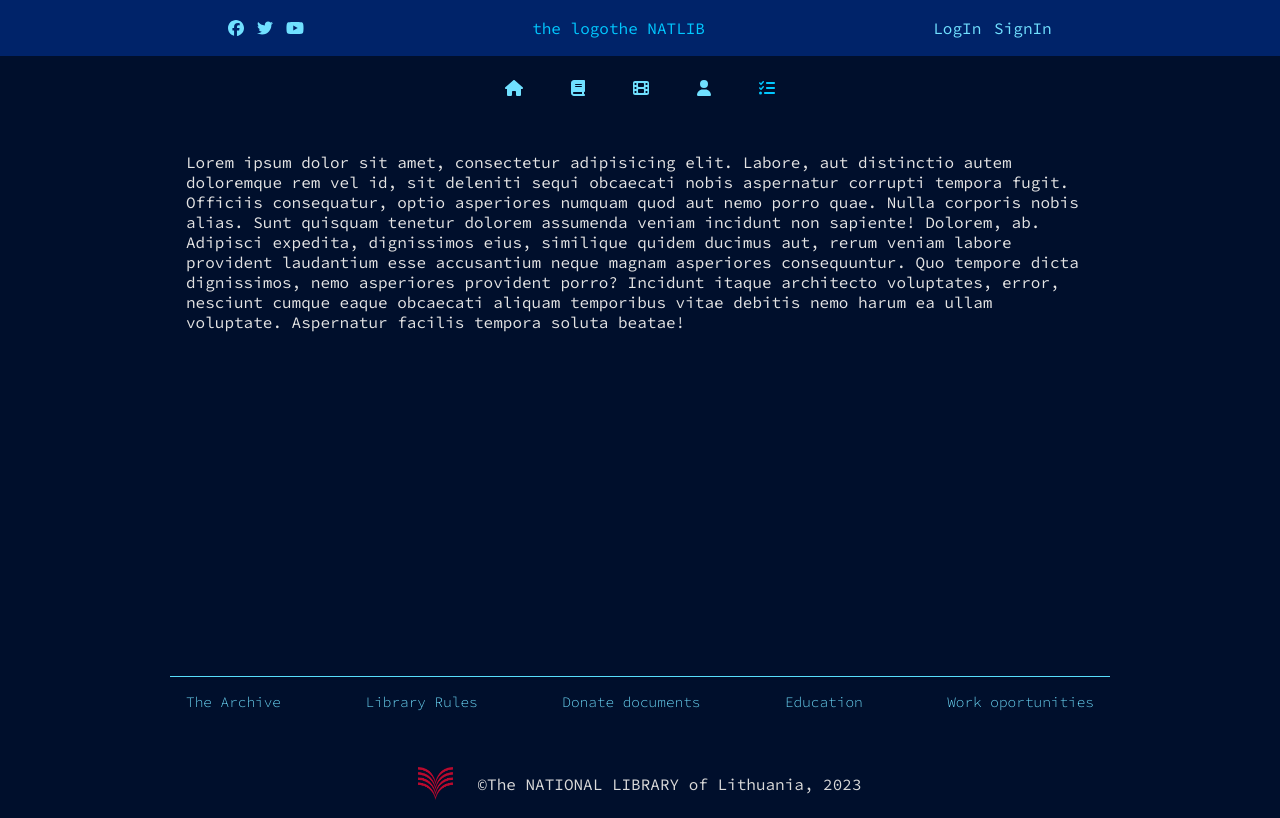
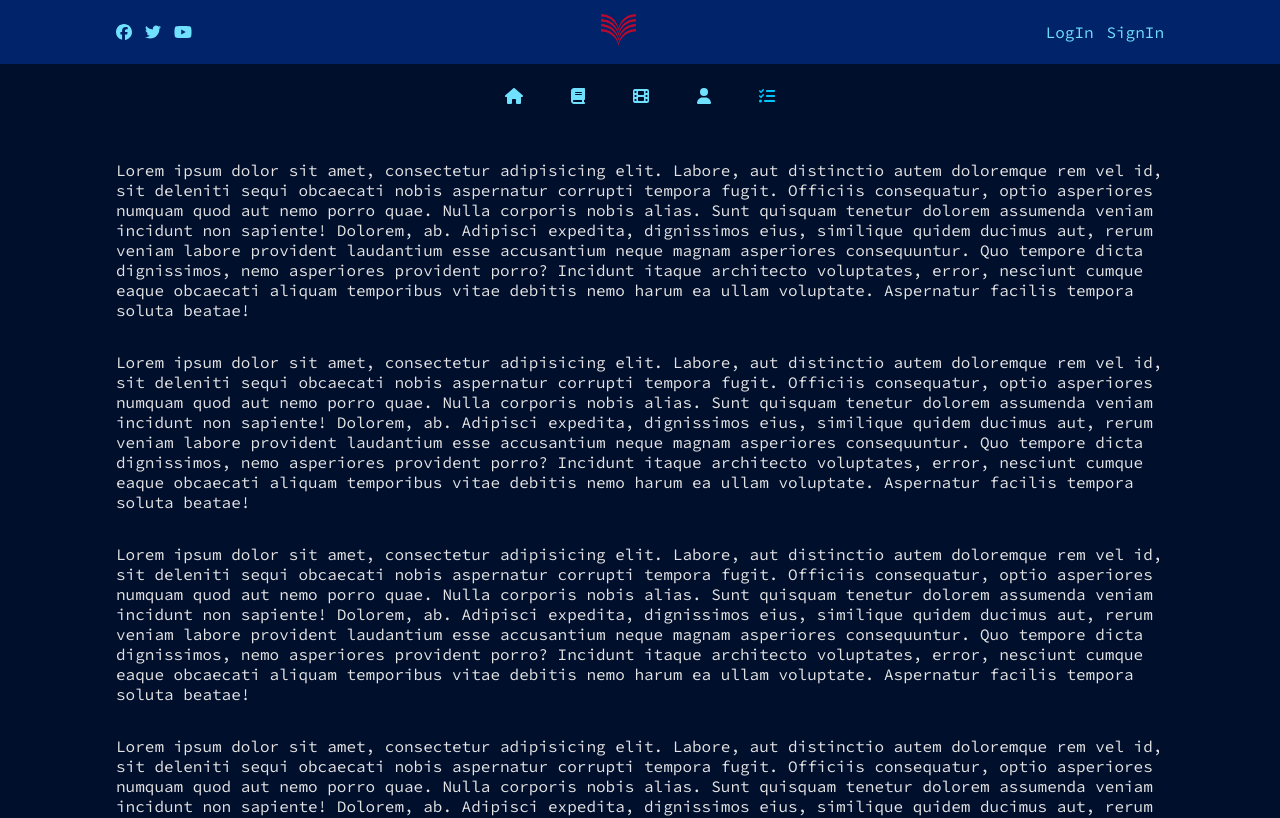
Before and after one commit to IvanSanczewski/sprint9, a Vue app: page / in a window 1280 px wide. Shown: the top 818 px of the page. Built offline with nearby package versions, Linux system fonts and the light colour scheme; no server answers; the database is empty.

Commit message:
Fixed sticky menu width. MAKE IT STICKY

```diff
--- a/src/App.vue
+++ b/src/App.vue
@@ -6,6 +6,7 @@
 
         <div class="sitcky-menu">
           <!-- SOCIAL ICONS -->
+          <div class="sitcky-menu-content">
             <div class="social-icons">
               <a href="#" class="social-fb"><font-awesome-icon :icon="['fab', 'facebook']" /></a>
               <a href="#" class="social-tw"><font-awesome-icon :icon="['fab', 'twitter']" /></a>
@@ -13,24 +14,22 @@
             </div>
             <!-- NATLIB -->
             <div class="natlib">
-            <span class="title">the logo</span>
-            <span class="title">the NATLIB</span>
+              <img src="@/assets/img/NATLIB_logo.png" alt="the natlib logo" style="width: 35px">
             </div>
             <!-- USER -->
             <div class="user-actions">
               <div class="user-log">
                 <!-- <span class="user-action">LogIn</span> -->
                 <!-- <div v-show="!storeGetUser.isLogged" @click="storeGetUser.getRegisteredUser" class="user-action">LogIn</div> --> <!-- DELETE?? -->
-
                 <a href="#" v-show="!storeGetUser.isLogged" @click="storeGetUser.toggleDisplayLogIn" class="user-action">LogIn</a>
                 <a href="#" v-show="storeGetUser.isLogged" @click="storeGetUser.logOutUser" class="user-action">LogOut</a>
                 <LogIn v-if="storeGetUser.displayLogIn"/>
                 <!-- <div v-show="storeGetUser.isLogged" > User: {{ storeGetUser.user.firstName }} {{ storeGetUser.user.lastName }}</div> -->
               </div>
-
               <div class="user-sign">
                 <a href="#" @click="storeGetUser.toggleDisplaySignIn" class="user-action">SignIn</a>
                 <SignIn v-if="storeGetUser.displaySignIn"/>
+              </div>
             </div>
           </div>
         </div>
--- a/src/assets/footer.css
+++ b/src/assets/footer.css
@@ -1,6 +1,6 @@
 .footer-container {
-    max-width: 940px;
-    margin: 2em auto 0 auto;
+    max-width: 1080px;
+    margin: 2em auto;
 
 
     color: rgb(218 218 218);
--- a/src/assets/header.css
+++ b/src/assets/header.css
@@ -1,26 +1,39 @@
 header {
     color: rgb(0, 200, 255);
+    position: relative;
 }
 
 .container-header {
     display: flex;
-    flex-flow: column wrap;
+    flex-flow: column nowrap;
 }
 
 .sitcky-menu {
-    width: 100vw;
-    height: 2.5em;
-
-    padding: .5em 0;
+    height: 4em;
 
     background-color: rgb(0, 35, 105);
 
     display: flex;
     flex-flow: row wrap;
-    justify-content: space-evenly;
+    justify-content: center;
     align-items: center;
+}
 
-    position: relative;
+.sitcky-menu-content {
+    max-width: 1048px;
+    margin: 0 auto;
+    padding: 0 1em;
+
+    display: flex;
+    flex-flow: row nowrap;
+    justify-content: space-between;
+    align-items: center;
+    flex: 1;
+}
+
+.natlib {
+    flex: 1;
+    text-align: center;
 }
 
 .active-user{
@@ -28,9 +41,6 @@ header {
 
     top: 2.9em;
     right: 1em;
-
-    /* margin-right: 1em; */
-
 
     /* text-align: end; */
     font-weight: 300;
--- a/src/assets/home.css
+++ b/src/assets/home.css
@@ -2,3 +2,7 @@
     padding: 0 1em;
     margin: 2em 0;
 }
+
+.welcome>p {
+    margin: 2em 0;
+}
--- a/src/assets/main.css
+++ b/src/assets/main.css
@@ -24,10 +24,9 @@
   grid-template-rows: auto 1fr auto;
 }
 
-.layout-container {
-  /* box-sizing: border-box; */
-
-}
+/* .layout-container {
+ box-sizing: border-box;
+} */
 
 body {
   margin: 0 auto;
@@ -41,7 +40,7 @@ body {
 }
 
 main {
-  max-width: 940px;
+  max-width: 1080px;
   margin: 0 auto;
 }
 
--- a/src/pages/Home.vue
+++ b/src/pages/Home.vue
@@ -1,6 +1,12 @@
 <template>
   <div class="home-container">
     <div class="welcome">
+      <p>Lorem ipsum dolor sit amet, consectetur adipisicing elit. Labore, aut distinctio autem doloremque rem vel id, sit deleniti sequi obcaecati nobis aspernatur corrupti tempora fugit. Officiis consequatur, optio asperiores numquam quod aut nemo porro quae. Nulla corporis nobis alias. Sunt quisquam tenetur dolorem assumenda veniam incidunt non sapiente! Dolorem, ab. Adipisci expedita, dignissimos eius, similique quidem ducimus aut, rerum veniam labore provident laudantium esse accusantium neque magnam asperiores consequuntur. Quo tempore dicta dignissimos, nemo asperiores provident porro? Incidunt itaque architecto voluptates, error, nesciunt cumque eaque obcaecati aliquam temporibus vitae debitis nemo harum ea ullam voluptate. Aspernatur facilis tempora soluta beatae!</p>
+      <p>Lorem ipsum dolor sit amet, consectetur adipisicing elit. Labore, aut distinctio autem doloremque rem vel id, sit deleniti sequi obcaecati nobis aspernatur corrupti tempora fugit. Officiis consequatur, optio asperiores numquam quod aut nemo porro quae. Nulla corporis nobis alias. Sunt quisquam tenetur dolorem assumenda veniam incidunt non sapiente! Dolorem, ab. Adipisci expedita, dignissimos eius, similique quidem ducimus aut, rerum veniam labore provident laudantium esse accusantium neque magnam asperiores consequuntur. Quo tempore dicta dignissimos, nemo asperiores provident porro? Incidunt itaque architecto voluptates, error, nesciunt cumque eaque obcaecati aliquam temporibus vitae debitis nemo harum ea ullam voluptate. Aspernatur facilis tempora soluta beatae!</p>
+      <p>Lorem ipsum dolor sit amet, consectetur adipisicing elit. Labore, aut distinctio autem doloremque rem vel id, sit deleniti sequi obcaecati nobis aspernatur corrupti tempora fugit. Officiis consequatur, optio asperiores numquam quod aut nemo porro quae. Nulla corporis nobis alias. Sunt quisquam tenetur dolorem assumenda veniam incidunt non sapiente! Dolorem, ab. Adipisci expedita, dignissimos eius, similique quidem ducimus aut, rerum veniam labore provident laudantium esse accusantium neque magnam asperiores consequuntur. Quo tempore dicta dignissimos, nemo asperiores provident porro? Incidunt itaque architecto voluptates, error, nesciunt cumque eaque obcaecati aliquam temporibus vitae debitis nemo harum ea ullam voluptate. Aspernatur facilis tempora soluta beatae!</p>
+      <p>Lorem ipsum dolor sit amet, consectetur adipisicing elit. Labore, aut distinctio autem doloremque rem vel id, sit deleniti sequi obcaecati nobis aspernatur corrupti tempora fugit. Officiis consequatur, optio asperiores numquam quod aut nemo porro quae. Nulla corporis nobis alias. Sunt quisquam tenetur dolorem assumenda veniam incidunt non sapiente! Dolorem, ab. Adipisci expedita, dignissimos eius, similique quidem ducimus aut, rerum veniam labore provident laudantium esse accusantium neque magnam asperiores consequuntur. Quo tempore dicta dignissimos, nemo asperiores provident porro? Incidunt itaque architecto voluptates, error, nesciunt cumque eaque obcaecati aliquam temporibus vitae debitis nemo harum ea ullam voluptate. Aspernatur facilis tempora soluta beatae!</p>
+      <p>Lorem ipsum dolor sit amet, consectetur adipisicing elit. Labore, aut distinctio autem doloremque rem vel id, sit deleniti sequi obcaecati nobis aspernatur corrupti tempora fugit. Officiis consequatur, optio asperiores numquam quod aut nemo porro quae. Nulla corporis nobis alias. Sunt quisquam tenetur dolorem assumenda veniam incidunt non sapiente! Dolorem, ab. Adipisci expedita, dignissimos eius, similique quidem ducimus aut, rerum veniam labore provident laudantium esse accusantium neque magnam asperiores consequuntur. Quo tempore dicta dignissimos, nemo asperiores provident porro? Incidunt itaque architecto voluptates, error, nesciunt cumque eaque obcaecati aliquam temporibus vitae debitis nemo harum ea ullam voluptate. Aspernatur facilis tempora soluta beatae!</p>
+      <p>Lorem ipsum dolor sit amet, consectetur adipisicing elit. Labore, aut distinctio autem doloremque rem vel id, sit deleniti sequi obcaecati nobis aspernatur corrupti tempora fugit. Officiis consequatur, optio asperiores numquam quod aut nemo porro quae. Nulla corporis nobis alias. Sunt quisquam tenetur dolorem assumenda veniam incidunt non sapiente! Dolorem, ab. Adipisci expedita, dignissimos eius, similique quidem ducimus aut, rerum veniam labore provident laudantium esse accusantium neque magnam asperiores consequuntur. Quo tempore dicta dignissimos, nemo asperiores provident porro? Incidunt itaque architecto voluptates, error, nesciunt cumque eaque obcaecati aliquam temporibus vitae debitis nemo harum ea ullam voluptate. Aspernatur facilis tempora soluta beatae!</p>
       <p>Lorem ipsum dolor sit amet, consectetur adipisicing elit. Labore, aut distinctio autem doloremque rem vel id, sit deleniti sequi obcaecati nobis aspernatur corrupti tempora fugit. Officiis consequatur, optio asperiores numquam quod aut nemo porro quae. Nulla corporis nobis alias. Sunt quisquam tenetur dolorem assumenda veniam incidunt non sapiente! Dolorem, ab. Adipisci expedita, dignissimos eius, similique quidem ducimus aut, rerum veniam labore provident laudantium esse accusantium neque magnam asperiores consequuntur. Quo tempore dicta dignissimos, nemo asperiores provident porro? Incidunt itaque architecto voluptates, error, nesciunt cumque eaque obcaecati aliquam temporibus vitae debitis nemo harum ea ullam voluptate. Aspernatur facilis tempora soluta beatae!</p>
     </div>
   </div>
```
Lines whose indentation alone changed are shown as unchanged.
